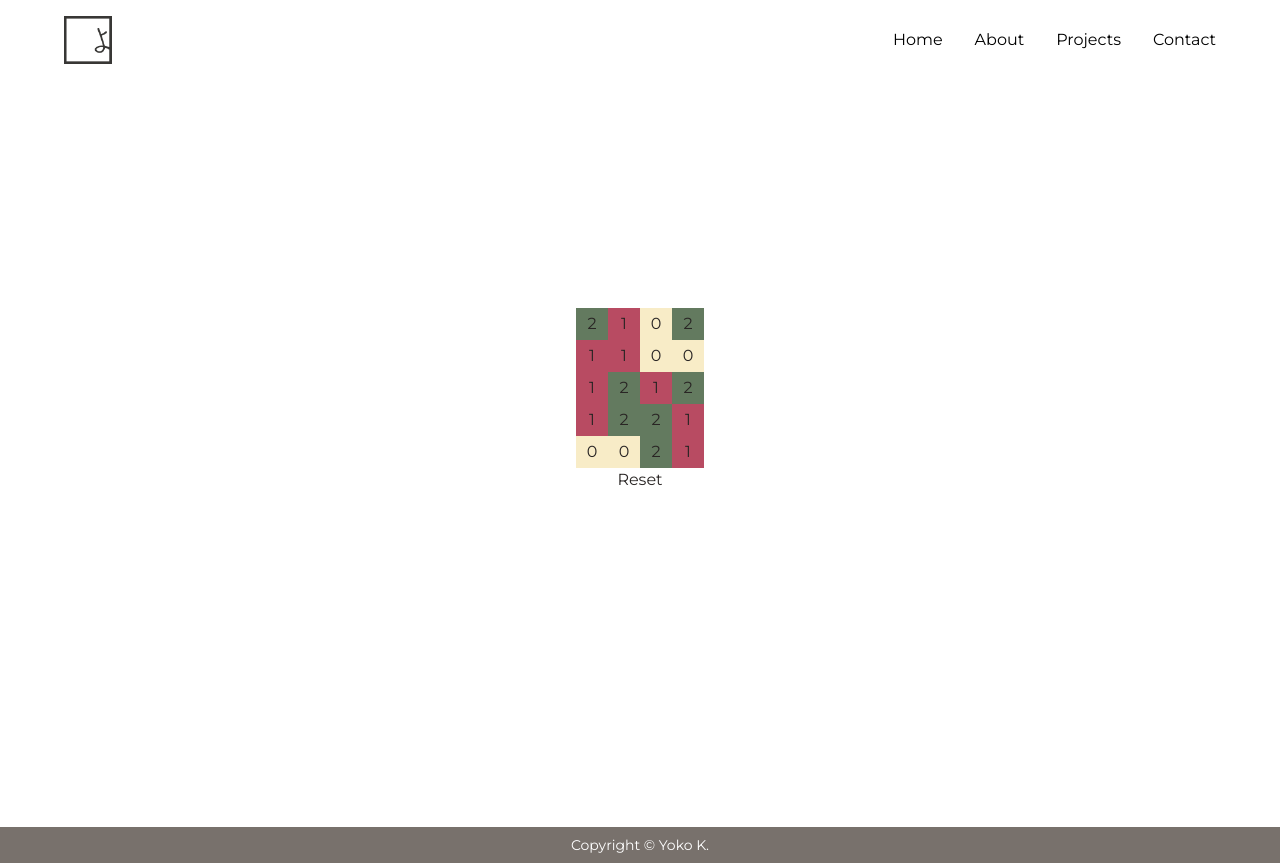
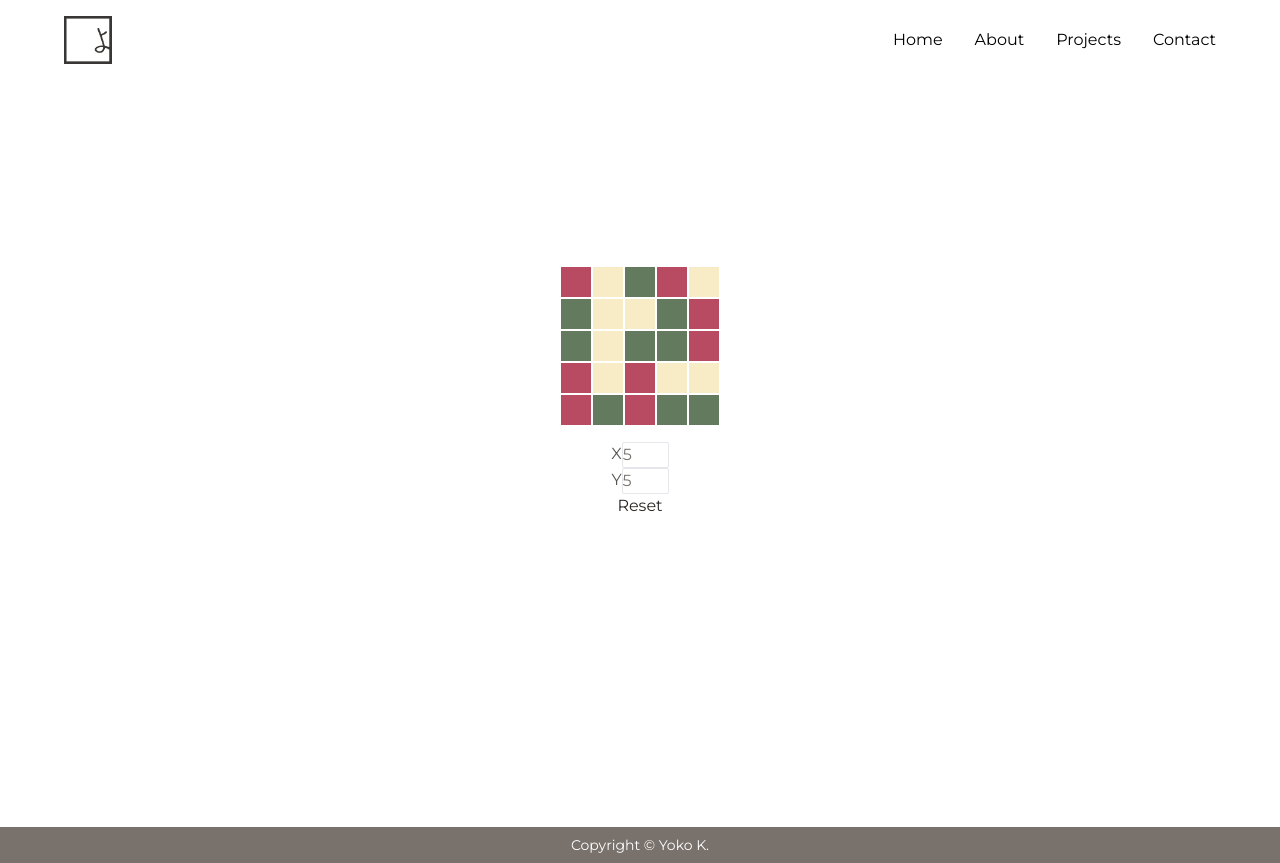
Before and after one commit to libero-yoko/portfolio-site, a Next.js app: page /Algo in a window 1280 px wide. Built offline with nearby package versions, Linux system fonts and the light colour scheme.

Commit message:
Ability to set width and height of matrix

```diff
--- a/pages/Algo.tsx
+++ b/pages/Algo.tsx
@@ -3,22 +3,44 @@ import { get2DArray } from '../components/algo/floodfill'
 import Layout from '../components/layout/Layout'
 
 export default function Algo(): ReactElement {
+  const [x, setX] = useState<number | null>(null)
+  const [y, setY] = useState<number | null>(null)
   const [array, setArray] = useState<Array<Array<number>> | null>(null)
   useEffect(() => {
-    onClickReset()
+    updateTile(5, 5)
   }, [])
-  const onClickReset = () => {
-    const array = get2DArray(4, 5)
+
+  useEffect(() => {
+    console.log(x, y)
+  }, [x, y])
+
+  function validateNum(num: number): number {
+    if (num < 0) {
+      num = 0
+    }
+    if (num > 10) {
+      num = 10
+    }
+    return num
+  }
+
+  const updateTile = (x: number, y: number) => {
+    const newY = validateNum(y)
+    setY(newY)
+    const newX = validateNum(x)
+    setX(newX)
+
+    const array = get2DArray(newX, newY)
     setArray(array)
   }
   return (
     <Layout title="Algo">
       <>
-        {array?.map((row) => {
+        {array?.map((row, index) => {
           return (
-            <div className="flex justify-center">
+            <div className="flex justify-center" key={index}>
               <div className="flex">
-                {row.map((num) => {
+                {row.map((num, index) => {
                   let cellColor
                   num === 0
                     ? (cellColor = 'bg-yellow')
@@ -27,17 +49,48 @@ export default function Algo(): ReactElement {
                     : (cellColor = 'bg-green')
                   return (
                     <div
-                      className={`w-8 h-8 text-center flex justify-center items-center ${cellColor}`}
-                    >
-                      {num}
-                    </div>
+                      key={index}
+                      className={`w-8 h-8 text-center flex justify-center items-center ${cellColor} border border-white`}
+                    ></div>
                   )
                 })}
               </div>
             </div>
           )
         })}
-        <button onClick={onClickReset}>Reset</button>
+        <div className="flex flex-col justify-center m-4">
+          <label className="flex self-center">
+            <div className="text-stone-600">X</div>
+            <input
+              min="0"
+              max="10"
+              type="number"
+              id="x"
+              title="X"
+              value={x ?? 0}
+              className="flex w-sm text-stone-500 border boder-stone-800 rounded-sm"
+              onChange={(e) => {
+                updateTile(Number(e.target.value), y ?? 0)
+              }}
+            ></input>
+          </label>
+          <label className="flex self-center">
+            <div className="text-stone-600">Y</div>
+            <input
+              min="0"
+              max="15"
+              type="number"
+              id="y"
+              title="Y"
+              value={y ?? 0}
+              className="flex w-sm text-stone-500 border boder-stone-800 rounded-sm"
+              onChange={(e) => {
+                updateTile(x ?? 0, Number(e.target.value))
+              }}
+            ></input>
+          </label>
+          <button onClick={() => updateTile(x ?? 0, y ?? 0)}>Reset</button>
+        </div>
       </>
     </Layout>
   )
```
